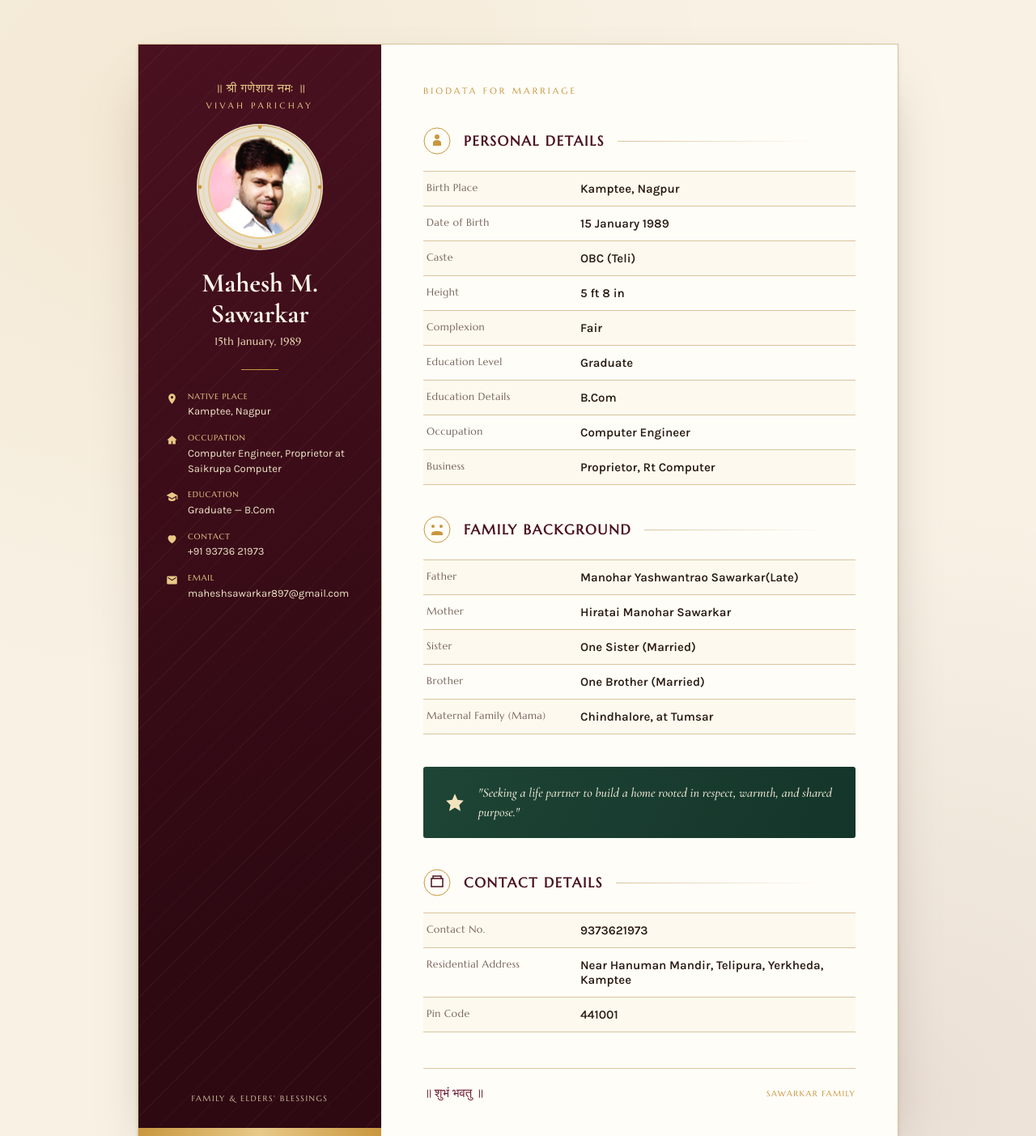
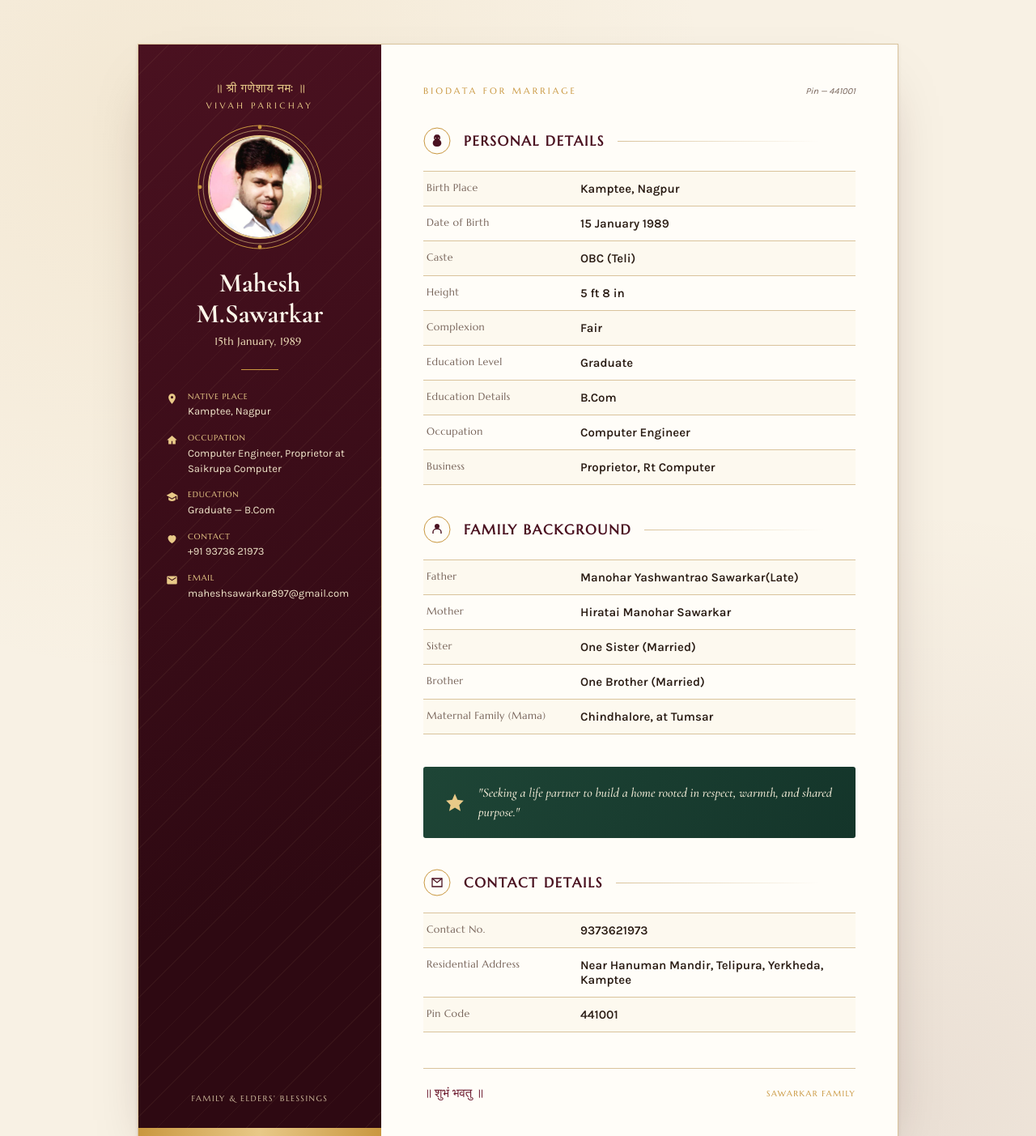
Before and after one commit to MaheshSawarkar1000/Biodata, a plain HTML site: page mahesh_biodata.html in a window 1280 px wide. Shown: the top 1403 px of the page at 81% size. Drawn offline with nearby package versions, Linux system fonts and the light colour scheme; a web font is replaced by a local one.

Commit message:
Update biodata HTML styles, pin code, and add image update script

```diff
--- a/mahesh_biodata.html
+++ b/mahesh_biodata.html
@@ -79,35 +79,25 @@
     width: 156px; height:156px;
     margin-bottom: 22px;
     z-index:1;
-    background: #e8e0d0;
-    border-radius: 50%;
-    display: flex;
-    align-items: center;
-    justify-content: center;
   }
-
   .medallion svg{ position:absolute; inset:0; width:100%; height:100%; }
-
+  .medallion .frame{ animation:none; }
   .photo-disc{
     position:absolute;
     inset: 14px;
     border-radius:50%;
     background: var(--ivory-2);
     border: 2px solid var(--gold-light);
-    display:flex;
-    align-items:center;
-    justify-content:center;
+    display:flex; align-items:center; justify-content:center;
     overflow:hidden;
   }
-
+  .photo-disc svg{ width:56%; height:56%; fill: var(--maroon); opacity:0.4; position:static; }
   .photo-disc img{
-    width: 100%;
-    height: 100%;
-    object-fit: cover;
-    border-radius: 50%;
+    width:100%;
+    height:100%;
+    object-fit:cover;
+    display:block;
   }
-
-  .photo-disc svg{ width:56%; height:56%; fill: var(--maroon); opacity:0.4; position:static; }
 
   .kicker-dev{
     font-family:'Tiro Devanagari Hindi', serif;
@@ -162,26 +152,22 @@
     text-align:left;
     z-index:1;
   }
-
   .qf-item{
     display:flex;
     align-items:flex-start;
     gap: 12px;
   }
-
   .qf-item svg{
     width:15px; height:15px;
     fill: var(--gold-light);
     flex-shrink:0;
     margin-top:2px;
   }
-
   .qf-item .qf-text{
     font-size: 13px;
     line-height:1.45;
     color: var(--ivory-2);
   }
-
   .qf-item .qf-text b{
     display:block;
     font-family:'Marcellus', serif;
@@ -224,7 +210,6 @@
     align-items:baseline;
     margin-bottom: 6px;
   }
-
   .top-strip .eyebrow{
     font-family:'Marcellus', serif;
     font-size: 11px;
@@ -232,7 +217,6 @@
     text-transform:uppercase;
     color: var(--gold);
   }
-
   .top-strip .ref{
     font-size: 11px;
     color: var(--ink-soft);
@@ -248,14 +232,11 @@
     gap: 16px;
     margin-bottom: 20px;
   }
-
   .section-title .glyph{
     width:34px; height:34px;
     flex-shrink:0;
   }
-
   .section-title .glyph svg{ width:100%; height:100%; }
-
   .section-title h2{
     font-family:'Marcellus', serif;
     font-size: 17px;
@@ -265,7 +246,6 @@
     margin:0;
     white-space:nowrap;
   }
-
   .section-title .rule{
     flex:1;
     height:1px;
@@ -275,23 +255,19 @@
   .ledger{
     border-top: 1px solid var(--line);
   }
-
   .row{
     display:grid;
     grid-template-columns: 190px 1fr;
     padding: 12px 4px;
     border-bottom: 1px solid var(--line);
   }
-
   .row:nth-child(odd){ background: rgba(201,151,63,0.045); }
-
   .row .label{
     font-family:'Marcellus', serif;
     font-size: 12.5px;
     letter-spacing:0.03em;
     color: var(--ink-soft);
   }
-
   .row .value{
     font-size: 15px;
     color: var(--ink);
@@ -308,9 +284,7 @@
     gap: 16px;
     color: var(--gold-pale);
   }
-
   .highlight-band svg{ width:26px; height:26px; fill:var(--gold-light); flex-shrink:0; }
-
   .highlight-band .htext{
     font-family:'Cormorant Garamond', serif;
     font-style: italic;
@@ -327,13 +301,11 @@
     justify-content:space-between;
     align-items:center;
   }
-
   .content-footer .om{
     font-family:'Tiro Devanagari Hindi', serif;
     font-size: 15px;
     color: var(--maroon-soft);
   }
-
   .content-footer .stamp{
     font-family:'Marcellus', serif;
     font-size: 10px;
@@ -382,7 +354,7 @@
       </div>
     </div>
 
-    <h1>Mahesh M. Sawarkar</h1>
+    <h1>Mahesh M.Sawarkar</h1>
     <div class="dob">15th January, 1989&nbsp;</div>
 
     <div class="side-divider"></div>
@@ -404,7 +376,7 @@
         <div class="qf-text"><b>Contact</b>+91 93736 21973</div>
       </div>
       <div class="qf-item">
-        <svg viewBox="0 0 24 24"><path d="M20 4H4a2 2 0 0 0-2 2v12a2 2 0 0 0 2 2h16a2 2 0 0 0 2-2V6a2 2 0 0 0-2-2zm0 4l-8 5-8-5V6l8 5 8-5v2z"/></svg>
+        <svg viewBox="0 0 24 24"><path d="M20 4H4a2 2 0 0 0-2 2v12a2 2 0 0 0 2 2h16a2 2 0 0 0 2-2V6a2 2 0 0 0-2-2zm0 4-8 5-8-5V6l8 5 8-5v2z"/></svg>
         <div class="qf-text"><b>Email</b>maheshsawarkar897@gmail.com</div>
       </div>
     </div>
@@ -417,18 +389,12 @@
 
     <div class="top-strip">
       <span class="eyebrow">Biodata for Marriage</span>
-      <span class="ref"> </span>
+      <span class="ref">Pin — 441001</span>
     </div>
 
     <div class="section">
       <div class="section-title">
-        <span class="glyph">
-          <svg viewBox="0 0 34 34">
-            <circle cx="17" cy="17" r="16" fill="none" stroke="#c9973f" stroke-width="1"/>
-            <circle cx="17" cy="12" r="3" fill="#c9973f"/>
-            <path d="M17 16c-3 0-5 1.5-5 3v4h10v-4c0-1.5-2-3-5-3z" fill="#c9973f"/>
-          </svg>
-        </span>
+        <span class="glyph"><svg viewBox="0 0 34 34"><circle cx="17" cy="17" r="16" fill="none" stroke="#c9973f" stroke-width="1"/><path d="M17 9c-2.5 0-4 1.8-4 4 0 1.3.5 2.2 1.3 2.8-1.3.5-2.6 1.8-2.6 4 0 2.6 2.3 4.3 5.3 4.3s5.3-1.7 5.3-4.3c0-2.2-1.3-3.5-2.6-4 .8-.6 1.3-1.5 1.3-2.8 0-2.2-1.5-4-4-4z" fill="#4a1120"/><circle cx="15" cy="13.6" r="0.7" fill="#f8f1e4"/><circle cx="19" cy="13.6" r="0.7" fill="#f8f1e4"/></svg></span>
         <h2>Personal Details</h2>
         <span class="rule"></span>
       </div>
@@ -447,14 +413,7 @@
 
     <div class="section">
       <div class="section-title">
-        <span class="glyph">
-          <svg viewBox="0 0 34 34">
-            <circle cx="17" cy="17" r="16" fill="none" stroke="#c9973f" stroke-width="1"/>
-            <circle cx="12" cy="13" r="2" fill="#c9973f"/>
-            <circle cx="22" cy="13" r="2" fill="#c9973f"/>
-            <path d="M10 22c0-2 2-3 7-3s7 1 7 3v2H10z" fill="#c9973f"/>
-          </svg>
-        </span>
+        <span class="glyph"><svg viewBox="0 0 34 34"><circle cx="17" cy="17" r="16" fill="none" stroke="#c9973f" stroke-width="1"/><path d="M12 22v-2c0-2.2 2.2-4 5-4s5 1.8 5 4v2" fill="none" stroke="#4a1120" stroke-width="1.4"/><circle cx="17" cy="13" r="3" fill="#4a1120"/></svg></span>
         <h2>Family Background</h2>
         <span class="rule"></span>
       </div>
@@ -468,19 +427,13 @@
     </div>
 
     <div class="highlight-band">
-      <svg viewBox="0 0 24 24"><path d="M12 2 9 9l-7 1 5 5-1.5 7L12 18l6.5 4L17 15l5-5-7-1z" fill="currentColor"/></svg>
+      <svg viewBox="0 0 24 24"><path d="M12 2 9 9l-7 1 5 5-1.5 7L12 18l6.5 4L17 15l5-5-7-1z"/></svg>
       <div class="htext">"Seeking a life partner to build a home rooted in respect, warmth, and shared purpose."</div>
     </div>
 
     <div class="section">
       <div class="section-title">
-        <span class="glyph">
-          <svg viewBox="0 0 34 34">
-            <circle cx="17" cy="17" r="16" fill="none" stroke="#c9973f" stroke-width="1"/>
-            <rect x="10" y="12" width="14" height="10" fill="none" stroke="#4a1120" stroke-width="1.5"/>
-            <path d="M12 12V9h10v3" fill="none" stroke="#4a1120" stroke-width="1.5"/>
-          </svg>
-        </span>
+        <span class="glyph"><svg viewBox="0 0 34 34"><circle cx="17" cy="17" r="16" fill="none" stroke="#c9973f" stroke-width="1"/><path d="M11 12h12v10H11z" fill="none" stroke="#4a1120" stroke-width="1.3"/><path d="M11 12l6 5 6-5" fill="none" stroke="#4a1120" stroke-width="1.3"/></svg></span>
         <h2>Contact Details</h2>
         <span class="rule"></span>
       </div>
```
Also changed, not shown: 1 other file.
